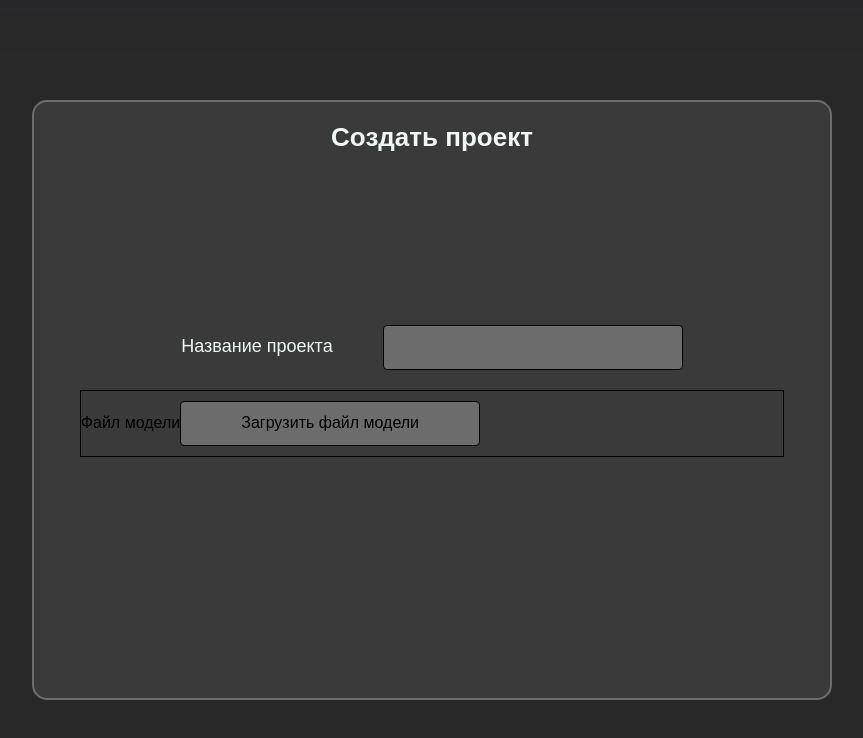
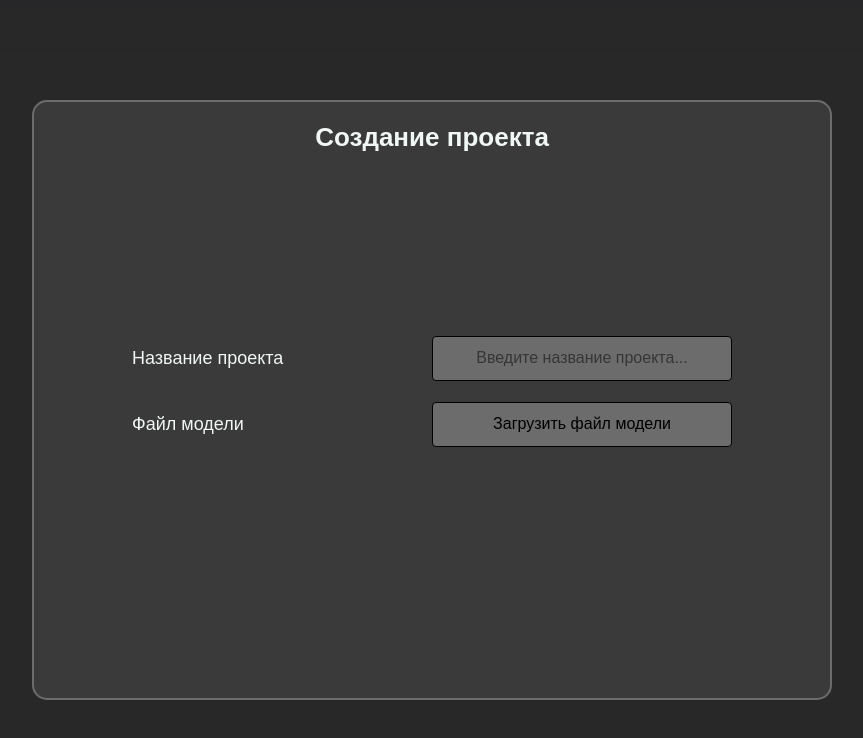
Before and after one commit to vlaus9/InterBiMatter, a React (Vite) app in the folder frontend/: page /login in a window 1280 px wide. Shown: the top 738 px of the page, without its empty margins (208-1071 px from the left). Built offline with nearby package versions, Linux system fonts and the light colour scheme.

Commit message:
feat: Докрутил input загрузки файла модели gltf

```diff
--- a/frontend/src/components/CreateProjectForm/CreateProjectForm.tsx
+++ b/frontend/src/components/CreateProjectForm/CreateProjectForm.tsx
@@ -7,10 +7,9 @@ import './styles/castomInputFileProject.css'
 const CreateProjectForm: React.FC = () => {
 
     const [nameProject, setNameProject] = useState<string>('')
-    const [filePath, setFilePath] = useState<string>('')
+    const [filePath, setFilePath] = useState<string>('gjgf')
     const dispatch = useAppDispatch()
     const user = useAppSelector((state) => state.authSlice)
-
 
     const handleSubmit = async(e: React.FormEvent<HTMLFormElement>) => {
         e.preventDefault()
@@ -38,19 +37,19 @@ const CreateProjectForm: React.FC = () => {
         <div className='absolute flex justify-center items-center w-full h-full bg-black/30 backdrop-blur-xl'>
             <div className='w-[800px] min-w-[400px] h-[600px] min-h-[200px] bg-[var(--bg-primary)] border-[2px] border-[var(--button-group-primary-bg)] m-[30px] rounded-[15px]'>
                 <div className='flex justify-center items-center h-[80px]'>
-                    <h1 className='text-[var(--text-primary)] text-[26px] mb-[10px]' style={{ fontWeight: 800 }}>Создать проект</h1>
+                    <h1 className='text-[var(--text-primary)] text-[26px] mb-[10px]' style={{ fontWeight: 800 }}>Создание проекта</h1>
                 </div>
                 <form className='h-[70%] flex flex-col justify-center items-center'>
-                    <div className='mb-[20px]'>
-                        <label htmlFor='nameProject' className='mb-[10px] mr-[50px] mt-[10px] text-[18px] text-[var(--text-primary)]' >Название проекта</label>
-                        <input id='nameProject' type='text' value={nameProject} onChange={(e: React.ChangeEvent<HTMLInputElement>) => setNameProject(e.target.value)} required className='w-[300px] h-[45px] p-[8px] border border-[black] bg-[var(--button-group-primary-bg)] outline-[var(--button-group-primary-bg)] rounded-[4px] text-[var(--text-primary)]'></input>
+                    <div className='mb-[20px] w-[600px] flex justify-between items-center'>
+                        <label htmlFor='nameProject' className='mb-[10px] mt-[10px] text-[18px] text-[var(--text-primary)]' >Название проекта</label>
+                        <input id='nameProject' type='text' placeholder='Введите название проекта...' value={nameProject} onChange={(e: React.ChangeEvent<HTMLInputElement>) => setNameProject(e.target.value)} required className='w-[300px] h-[45px] p-[8px] border border-[black] bg-[var(--button-group-primary-bg)] outline-[var(--button-group-primary-bg)] rounded-[4px] text-[var(--text-primary)] placeholder:text-center placeholder:text-[black] placeholder:opacity-[0.5]'></input>
                     </div>
-                    <div className='border flex items-center '>
-                        <h3>Файл модели</h3>
-                        <label htmlFor="fileProject" className='flex w-[300px] h-[45px] rounded-[4px] bg-[var(--button-group-primary-bg)] justify-center items-center border mb-[10px] mt-[10px]'>
+                    <div className='flex justify-between items-center w-[600px] '>
+                        <h3 className='text-[18px] text-[var(--text-primary)]'>Файл модели</h3>
+                        <label htmlFor="fileProject" className='flex rounded-[4px] px-[15px] ml-[50px] w-[300px] h-[45px] bg-[var(--button-group-primary-bg)] justify-center items-center border'>
                             Загрузить файл модели
                         </label>
-                        <input id='fileProject' type='file' required accept='.gltf' className='hidden-input'></input>
+                        <input id='fileProject' type='file' required accept='.gltf' className='hidden' onChange={(e: React.ChangeEvent<HTMLInputElement>) => setFilePath(e.target.value)}></input>
                     </div>
 
                 </form>
--- a/frontend/src/components/CreateProjectForm/styles/castomInputFileProject.css
+++ b/frontend/src/components/CreateProjectForm/styles/castomInputFileProject.css
@@ -1,4 +1,4 @@
-.castom-input-fileProject::before {
+/* .castom-input-fileProject::before {
     position: absolute;
     top: 0;
     left: 0;
@@ -9,4 +9,4 @@
 
 .hidden-input {
     visibility:hidden;
-}
+} */
```
